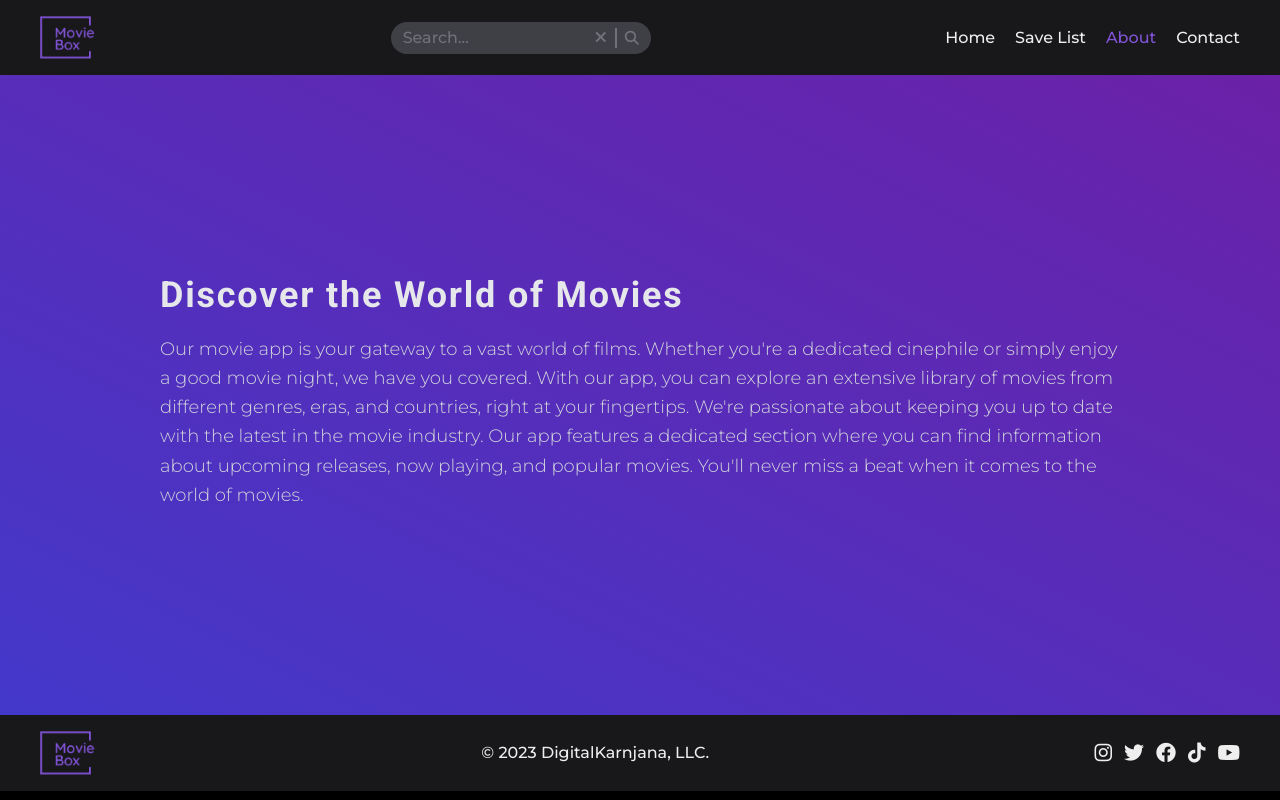
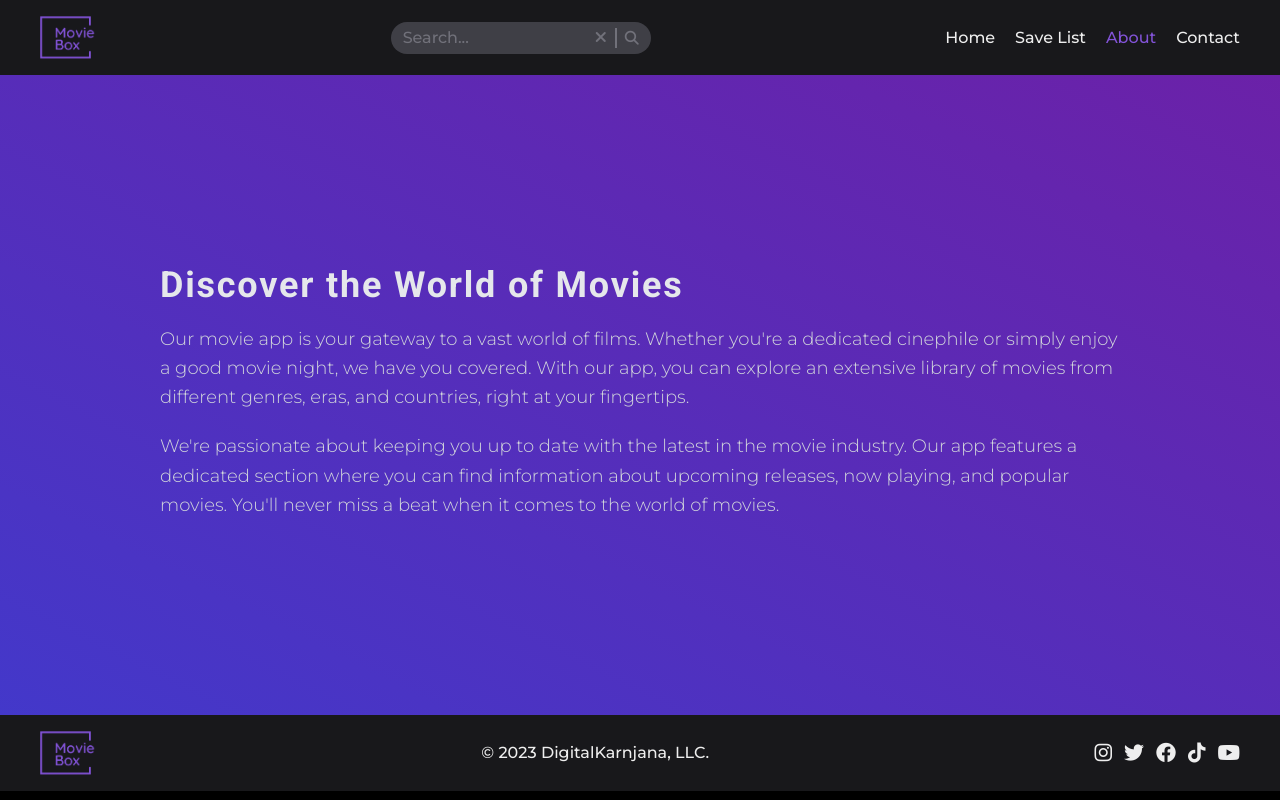
Before and after one commit to KanjanaSri/movie-box, a React (Vite) app: page /about in a window 1280 px wide. Built offline with nearby package versions, Linux system fonts and the light colour scheme; no server answers.

Commit message:
fix about/contact page font

```diff
--- a/src/components/ui/About.jsx
+++ b/src/components/ui/About.jsx
@@ -11,11 +11,13 @@ export default function About() {
         <h1 className="font-[Roboto] tracking-wider font-bold text-xl md:text-4xl my-3.5 text-gray-200">
           Discover the World of Movies
         </h1>
-        <p className="leading-relaxed my-5 font-thin text-gray-300">
+        <p className="leading-relaxed my-5 font-light text-gray-300">
           Our movie app is your gateway to a vast world of films. Whether you're
           a dedicated cinephile or simply enjoy a good movie night, we have you
           covered. With our app, you can explore an extensive library of movies
           from different genres, eras, and countries, right at your fingertips.
+        </p>
+        <p p className="leading-relaxed my-5 font-light text-gray-300">
           We're passionate about keeping you up to date with the latest in the
           movie industry. Our app features a dedicated section where you can
           find information about upcoming releases, now playing, and popular
--- a/src/components/ui/Contact.jsx
+++ b/src/components/ui/Contact.jsx
@@ -11,11 +11,11 @@ export default function Contact() {
         <h1 className="font-[Roboto] tracking-wider font-bold text-xl md:text-4xl my-3.5 text-gray-200">
           Contact Us
         </h1>
-        <p className="leading-relaxed my-8 font-thin text-gray-300">
+        <p className="leading-relaxed my-8 font-light text-gray-300">
           We value your feedback and suggestions. If you have any questions or
           need assistance, our dedicated support team is here to help.
         </p>
-        <ul className="leading-relaxed font-thin tracking-wider text-gray-300">
+        <ul className="leading-relaxed font-light tracking-wider text-gray-300">
           <li>Email: moviebox@info.com</li>
           <li>Phone: +1-123-456-7890</li>
           <li>Address: 123 Main Street, NY, USA</li>
```
